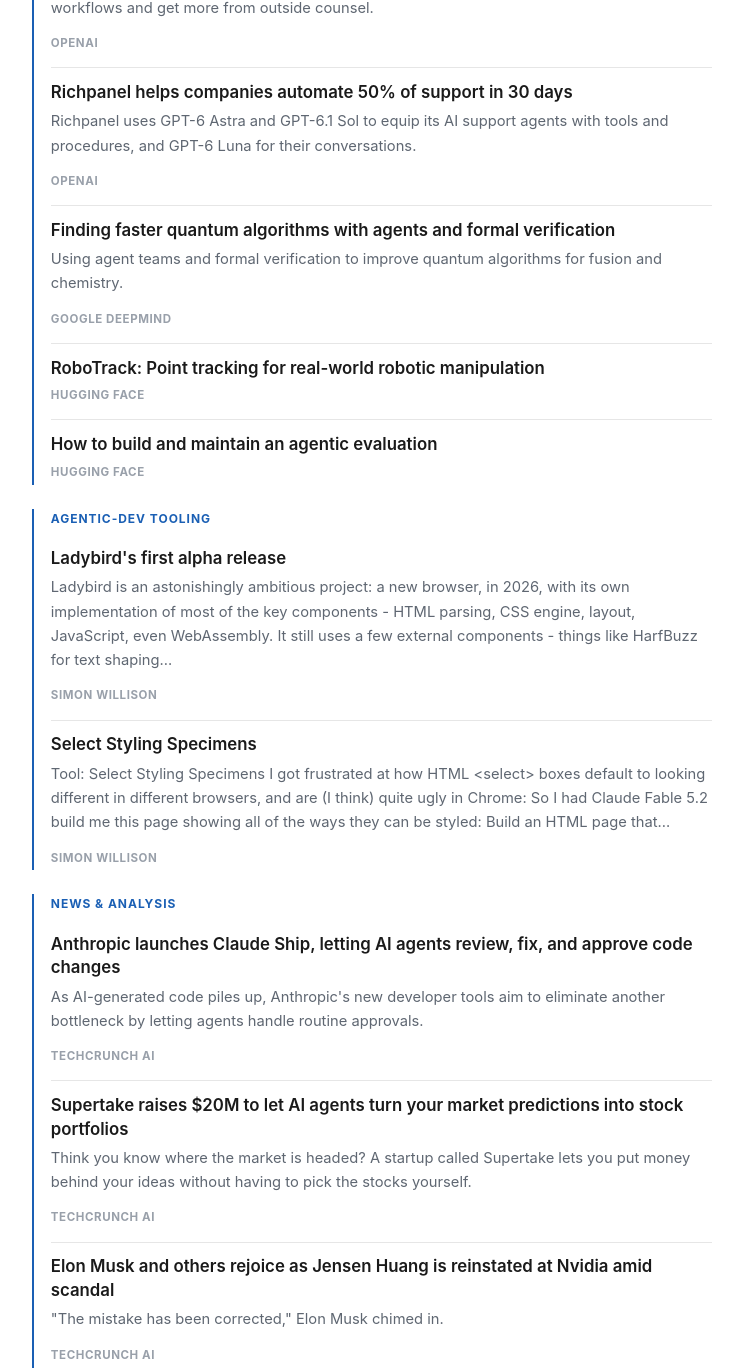
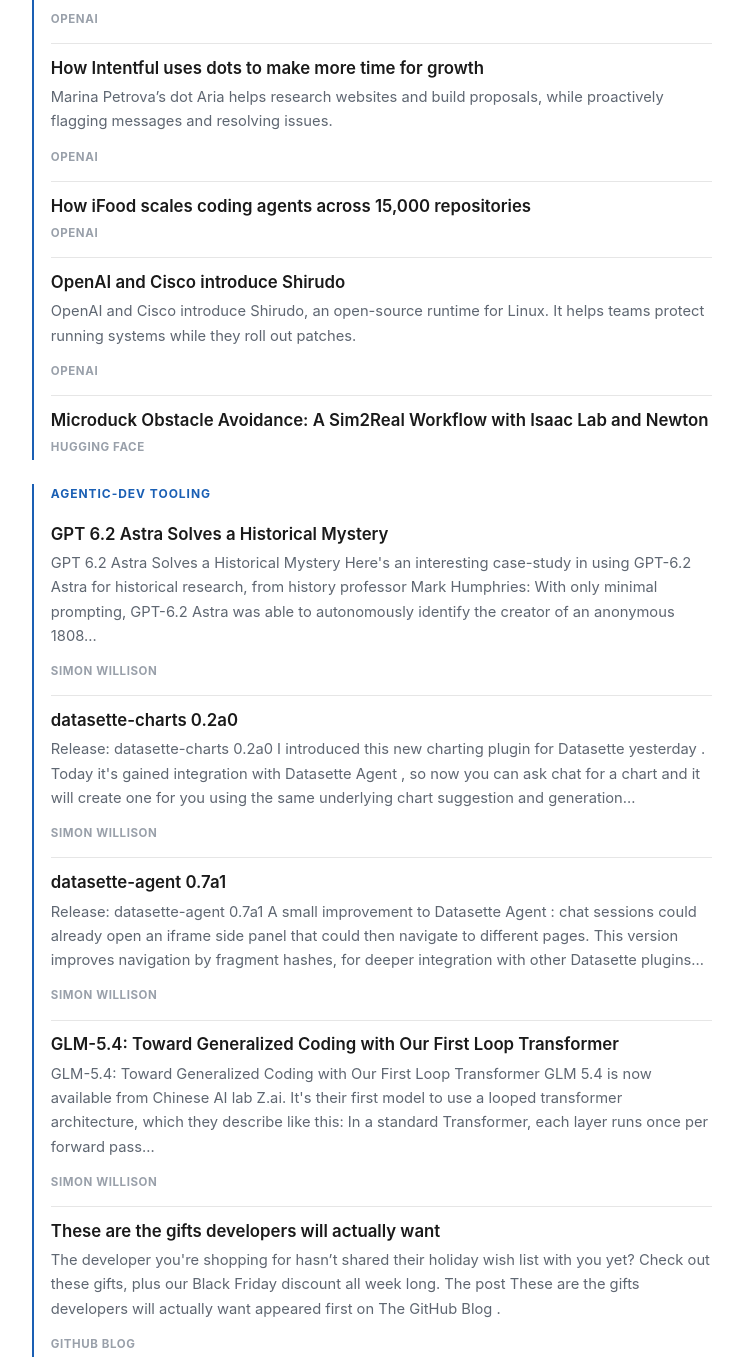
Before and after one commit to alex-voloshin-dev/ai-digest, a plain HTML site: page docs/index.html in a window 1280 px wide. Shown: the part 542-1910 px from the top of the page, without its empty margins (268-1011 px from the left). Drawn offline with Linux system fonts and the light colour scheme.

Commit message:
digest: 2026-11-24

```diff
--- a/docs/index.html
+++ b/docs/index.html
@@ -117,8 +117,36 @@ footer p { margin: 0; }
 <h1>AI Digest</h1>
 <p class="tagline">A daily roundup of AI news from a fixed list of trusted sources.</p>
 <div class="author"><img class="avatar" src="https://cdn.hashnode.com/uploads/avatars/69ffa642f239332df4ffa118/d25b9659-f828-4ee9-9eb4-8af9d56b3239.png?w=200&amp;h=200&amp;fit=crop&amp;crop=faces&amp;auto=compress,format&amp;format=webp" alt="Alex Voloshin" width="48" height="48"><div class="author-text"><p class="byline">Curated by <strong>Alex Voloshin</strong></p></div></div>
-<p class="meta">Rolling 14-day window &middot; updated 2026-11-23 22:17 UTC</p>
+<p class="meta">Rolling 14-day window &middot; updated 2026-11-24 20:55 UTC</p>
 </header>
+<div class="day">
+<h2>Tuesday, November 24, 2026<span class="count">16 items</span></h2>
+<section class="cat">
+<h3>Labs &amp; vendors</h3>
+<article class="item"><a class="title" href="https://openai.com/index/searching-for-distant-planets-with-astra" target="_blank" rel="noopener">Searching for distant planets with Astra</a><p class="summary">See how two amateur astronomers used Codex and Astra to find potential exoplanets in public data from NASA’s Kepler and TESS space telescopes.</p><span class="source">OpenAI</span></article>
+<article class="item"><a class="title" href="https://openai.com/business/customer-stories/intentful-dots" target="_blank" rel="noopener">How Intentful uses dots to make more time for growth</a><p class="summary">Marina Petrova’s dot Aria helps research websites and build proposals, while proactively flagging messages and resolving issues.</p><span class="source">OpenAI</span></article>
+<article class="item"><a class="title" href="https://openai.com/business/customer-stories/ifood" target="_blank" rel="noopener">How iFood scales coding agents across 15,000 repositories</a><span class="source">OpenAI</span></article>
+<article class="item"><a class="title" href="https://openai.com/index/introducing-shirudo" target="_blank" rel="noopener">OpenAI and Cisco introduce Shirudo</a><p class="summary">OpenAI and Cisco introduce Shirudo, an open-source runtime for Linux. It helps teams protect running systems while they roll out patches.</p><span class="source">OpenAI</span></article>
+<article class="item"><a class="title" href="https://huggingface.co/blog/nvidia/microduck-obstacle-avoidance" target="_blank" rel="noopener">Microduck Obstacle Avoidance: A Sim2Real Workflow with Isaac Lab and Newton</a><span class="source">Hugging Face</span></article>
+</section>
+<section class="cat">
+<h3>Agentic-dev tooling</h3>
+<article class="item"><a class="title" href="https://simonwillison.net/2026/Nov/24/astra-historical-mystery/" target="_blank" rel="noopener">GPT 6.2 Astra Solves a Historical Mystery</a><p class="summary">GPT 6.2 Astra Solves a Historical Mystery Here&#x27;s an interesting case-study in using GPT-6.2 Astra for historical research, from history professor Mark Humphries: With only minimal prompting, GPT-6.2 Astra was able to autonomously identify the creator of an anonymous 1808…</p><span class="source">Simon Willison</span></article>
+<article class="item"><a class="title" href="https://simonwillison.net/2026/Nov/24/datasette-charts/" target="_blank" rel="noopener">datasette-charts 0.2a0</a><p class="summary">Release: datasette-charts 0.2a0 I introduced this new charting plugin for Datasette yesterday . Today it&#x27;s gained integration with Datasette Agent , so now you can ask chat for a chart and it will create one for you using the same underlying chart suggestion and generation…</p><span class="source">Simon Willison</span></article>
+<article class="item"><a class="title" href="https://simonwillison.net/2026/Nov/24/datasette-agent/" target="_blank" rel="noopener">datasette-agent 0.7a1</a><p class="summary">Release: datasette-agent 0.7a1 A small improvement to Datasette Agent : chat sessions could already open an iframe side panel that could then navigate to different pages. This version improves navigation by fragment hashes, for deeper integration with other Datasette plugins…</p><span class="source">Simon Willison</span></article>
+<article class="item"><a class="title" href="https://simonwillison.net/2026/Nov/23/glm-54/" target="_blank" rel="noopener">GLM-5.4: Toward Generalized Coding with Our First Loop Transformer</a><p class="summary">GLM-5.4: Toward Generalized Coding with Our First Loop Transformer GLM 5.4 is now available from Chinese AI lab Z.ai. It&#x27;s their first model to use a looped transformer architecture, which they describe like this: In a standard Transformer, each layer runs once per forward pass…</p><span class="source">Simon Willison</span></article>
+<article class="item"><a class="title" href="https://github.blog/news-insights/company-news/these-are-the-gifts-developers-will-actually-want/" target="_blank" rel="noopener">These are the gifts developers will actually want</a><p class="summary">The developer you&#x27;re shopping for hasn’t shared their holiday wish list with you yet? Check out these gifts, plus our Black Friday discount all week long. The post These are the gifts developers will actually want appeared first on The GitHub Blog .</p><span class="source">GitHub Blog</span></article>
+</section>
+<section class="cat">
+<h3>News &amp; analysis</h3>
+<article class="item"><a class="title" href="https://techcrunch.com/2026/11/24/anthropic-shares-fall-below-ipo-price-a-worrying-sign-for-ai-startups/" target="_blank" rel="noopener">Anthropic shares fall below IPO price, a worrying sign for AI startups</a><p class="summary">Anthropic’s post-IPO slump could put pressure on AI startup valuations.</p><span class="source">TechCrunch AI</span></article>
+<article class="item"><a class="title" href="https://techcrunch.com/2026/11/24/uk-warns-ai-driven-cyberattacks-are-exposing-years-of-weak-security/" target="_blank" rel="noopener">UK warns AI-driven cyberattacks are exposing years of weak security</a><p class="summary">The British cyber agency says that &quot;building strong foundations has never mattered more&quot; as AI hacking tools rely on exploiting simple security flaws.</p><span class="source">TechCrunch AI</span></article>
+<article class="item"><a class="title" href="https://techcrunch.com/2026/11/24/meta-brings-its-muse-ai-assistant-directly-into-instagram-dms/" target="_blank" rel="noopener">Meta brings its Muse AI assistant directly into Instagram DMs</a><p class="summary">The new integration gets rid of the need for users to toggle between Instagram and the Muse app when they want to interact with the AI agent.</p><span class="source">TechCrunch AI</span></article>
+<article class="item"><a class="title" href="https://techcrunch.com/2026/11/24/tidal-to-ban-and-remove-millions-of-ai-generated-tracks-as-ai-slop-inundates-music-streaming/" target="_blank" rel="noopener">Tidal to ban and remove millions of AI-generated tracks as AI slop inundates music streaming</a><p class="summary">The company said it will still accept songs that were made with AI assistance, but not fully generated.</p><span class="source">TechCrunch AI</span></article>
+<article class="item"><a class="title" href="https://techcrunch.com/2026/11/24/why-a-crusoe-investor-is-betting-on-solar-and-batteries-to-power-future-ai-data-centers/" target="_blank" rel="noopener">Why a Crusoe investor is betting on solar and batteries to power future AI data centers</a><p class="summary">Next-generation data centers will need tens of gigawatts of power every year. One of Crusoe&#x27;s investors thinks solar and energy storage are the obvious choice.</p><span class="source">TechCrunch AI</span></article>
+<article class="item"><a class="title" href="https://techcrunch.com/2026/11/24/pinterest-will-now-let-parents-limit-the-ai-generated-content-their-teens-see/" target="_blank" rel="noopener">Pinterest will now let parents limit the AI-generated content their teens see</a><p class="summary">While other social platforms have focused on restricting teens&#x27; access to AI chatbots, Pinterest is addressing the AI content filling their feeds.</p><span class="source">TechCrunch AI</span></article>
+</section>
+</div>
 <div class="day">
 <h2>Monday, November 23, 2026<span class="count">13 items</span></h2>
 <section class="cat">
@@ -448,31 +476,6 @@ footer p { margin: 0; }
 <article class="item"><a class="title" href="https://techcrunch.com/2026/11/10/anthropic-sets-ipo-price-range-of-70-to-78-per-share-to-reach-an-implied-valuation-of-1-404-trillion/" target="_blank" rel="noopener">Anthropic sets IPO price range of $70 to $78 per share to reach an implied valuation of $1.404 trillion</a><p class="summary">The company could end up being worth a hefty $1.404 trillion if its shares list at the top of the price range, on a fully diluted basis.</p><span class="source">TechCrunch AI</span></article>
 </section>
 </div>
-<div class="day">
-<h2>Monday, November 9, 2026<span class="count">13 items</span></h2>
-<section class="cat">
-<h3>Labs &amp; vendors</h3>
-<article class="item"><a class="title" href="https://openai.com/index/chatgpt-enterprise-aws-marketplace" target="_blank" rel="noopener">ChatGPT Enterprise now available in AWS Marketplace</a><p class="summary">ChatGPT Enterprise is now available through AWS Marketplace, helping organizations simplify procurement through existing AWS purchasing and billing relationships.</p><span class="source">OpenAI</span></article>
-<article class="item"><a class="title" href="https://openai.com/index/kuken" target="_blank" rel="noopener">Kuken Industries searches 70 years of drawings in minutes</a><p class="summary">Kuken Industries uses the OpenAI API to search 70 years of cooling tower drawings. Engineers can find the drawing for a repair in 4.5 minutes, down from nearly an hour.</p><span class="source">OpenAI</span></article>
-<article class="item"><a class="title" href="https://huggingface.co/blog/nvidia/nemotron-personas-finance-japan" target="_blank" rel="noopener">Nemotron-Personas-Finance-Japan: A Synthetic Dataset Capturing Japan&#x27;s Demographics and Financial Context</a><span class="source">Hugging Face</span></article>
-<article class="item"><a class="title" href="https://huggingface.co/blog/amazon/higher-order-pruning-experts" target="_blank" rel="noopener">Your Experts Have Partners. There&#x27;s HOPE for Keeping Them Together</a><span class="source">Hugging Face</span></article>
-</section>
-<section class="cat">
-<h3>Agentic-dev tooling</h3>
-<article class="item"><a class="title" href="https://simonwillison.net/2026/Nov/9/hn-50421091/" target="_blank" rel="noopener">The Web Is More Than Enough, by Paul Ford</a><p class="summary">My comment on The Web Is More Than Enough, by Paul Ford — Hacker News. OK, this comment convinced me to give that a shot. Here&#x27;s a thing I made in Three.js this morning - a Nudibranch themed Faberge Egg: https://static.simonwillison.net/static/2026/Hidden-Reef-Egg... (77KB) I…</p><span class="source">Simon Willison</span></article>
-<article class="item"><a class="title" href="https://simonwillison.net/2026/Nov/9/details-summary/" target="_blank" rel="noopener">Hide your slop PR descriptions behind &lt;details&gt;&lt;summary&gt;</a><p class="summary">Most of the changes I make to my projects these days come in the form of PRs opened for me by Claude Code or Codex. The PR is my unit of work - I use them to bundle commits together, iterating on them until a feature is complete, document decisions and then merge the finished…</p><span class="source">Simon Willison</span></article>
-<article class="item"><a class="title" href="https://simonwillison.net/2026/Nov/8/sqlite-parse-number-c-vs-rust/" target="_blank" rel="noopener">parse_number() as a SQLite extension: C vs Rust</a><p class="summary">Research: parse_number() as a SQLite extension: C vs Rust I was out walking the dog when I got curious about how easy/difficult it would be to write a SQLite C extension that adds a parse_number() function for turning strings like -$1,234.56 or &#x27;12.5%&#x27; into numeric values that…</p><span class="source">Simon Willison</span></article>
-</section>
-<section class="cat">
-<h3>News &amp; analysis</h3>
-<article class="item"><a class="title" href="https://techcrunch.com/2026/11/09/jensen-huang-pulls-out-of-elevenlabs-summit-amid-nvidia-controversy/" target="_blank" rel="noopener">Jensen Huang pulls out of ElevenLabs Summit amid Nvidia controversy</a><p class="summary">The Nvidia CEO also pulled out of an Anthropic event earlier.</p><span class="source">TechCrunch AI</span></article>
-<article class="item"><a class="title" href="https://techcrunch.com/2026/11/09/anthropic-releases-new-mythos-and-fable-models-amid-rsi-concerns/" target="_blank" rel="noopener">Anthropic releases new Mythos and Fable models amid RSI concerns</a><p class="summary">Anthropic says the new models &quot;show improvements in areas like coding, reasoning, and vision,&quot; as well as in communicating more clearly with users.</p><span class="source">TechCrunch AI</span></article>
-<article class="item"><a class="title" href="https://techcrunch.com/2026/11/09/jensen-huangs-affair-with-alleged-chinese-spy-puts-nvidias-china-ambitions-under-scrutiny/" target="_blank" rel="noopener">Jensen Huang’s affair with alleged Chinese spy puts Nvidia’s China ambitions under scrutiny</a><p class="summary">Jensen Huang’s alleged affair with a suspected Chinese spy threatens to complicate Nvidia’s lobbying efforts to loosen U.S. chip export restrictions and maintain access to China’s lucrative AI market.</p><span class="source">TechCrunch AI</span></article>
-<article class="item"><a class="title" href="https://techcrunch.com/2026/11/09/meta-releases-muse-ember-a-new-lightweight-model-for-agent-execution/" target="_blank" rel="noopener">Meta releases Muse Ember, a new lightweight model for agent execution</a><p class="summary">At 10 cents per million input tokens, Ember is significantly cheaper than frontier competitors like Haiku and Luna.</p><span class="source">TechCrunch AI</span></article>
-<article class="item"><a class="title" href="https://techcrunch.com/2026/11/09/anthropic-joins-ais-natural-gas-frenzy-buys-3-4b-worth-of-turbines/" target="_blank" rel="noopener">Anthropic joins AI’s natural gas frenzy, buys $3.4B worth of turbines</a><p class="summary">Anthropic bought billions of dollars&#x27; worth of natural gas turbines in a deal that could give it buyer&#x27;s remorse.</p><span class="source">TechCrunch AI</span></article>
-<article class="item"><a class="title" href="https://techcrunch.com/2026/11/09/mediums-new-tk-app-brings-ai-assistance-directly-into-the-writing-process/" target="_blank" rel="noopener">Medium’s new TK app brings AI assistance directly into the writing process</a><p class="summary">Medium&#x27;s new writing app embraces AI-assisted writing, despite growing controversy over the technology&#x27;s role in publishing.</p><span class="source">TechCrunch AI</span></article>
-</section>
-</div>
 <footer>
 <p>Automated, unattended news page. Built deterministically from a fixed list
 of trusted source feeds; every item links to its origin.</p>
```
Also changed, not shown: 1 other file.
